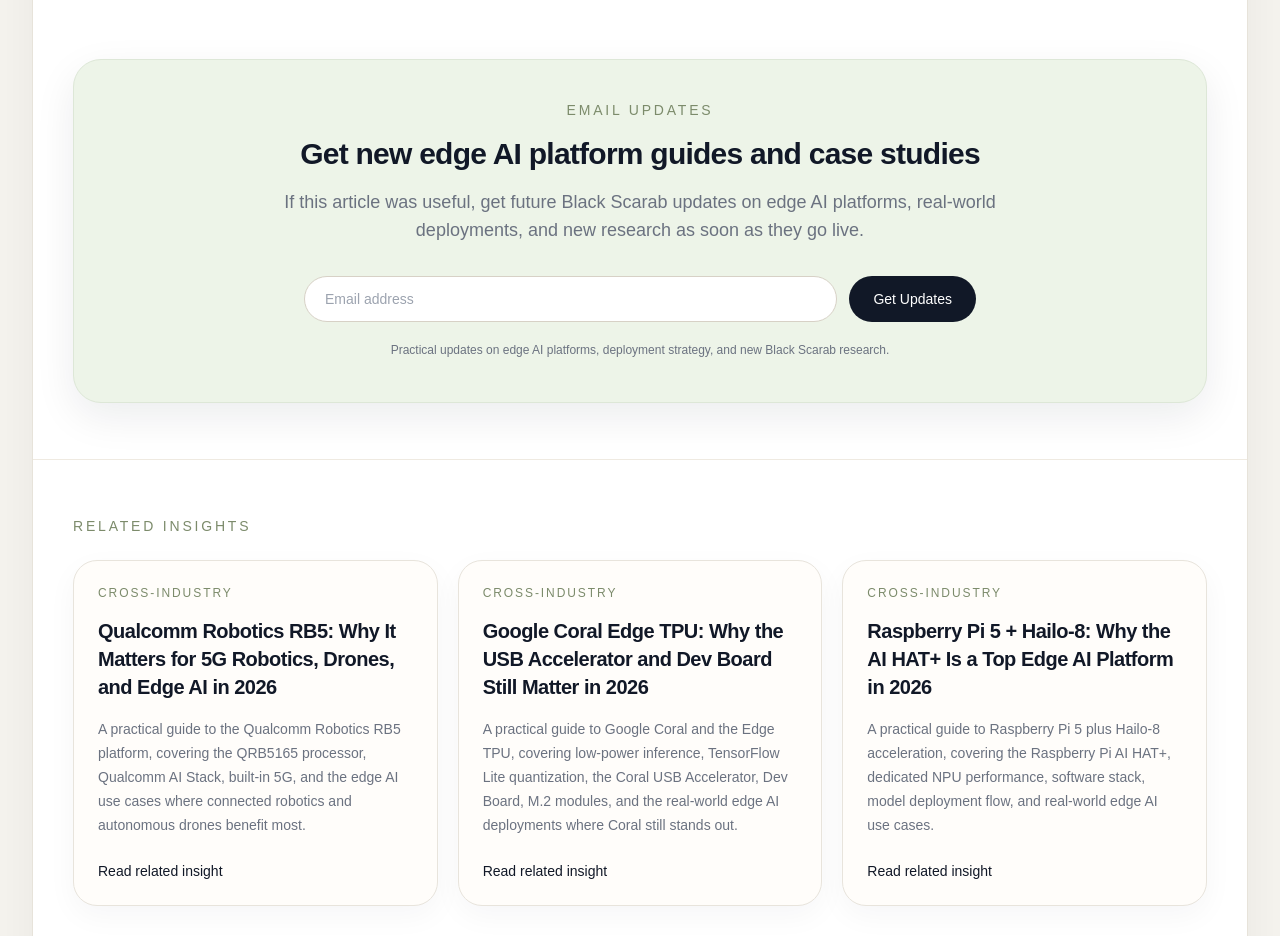
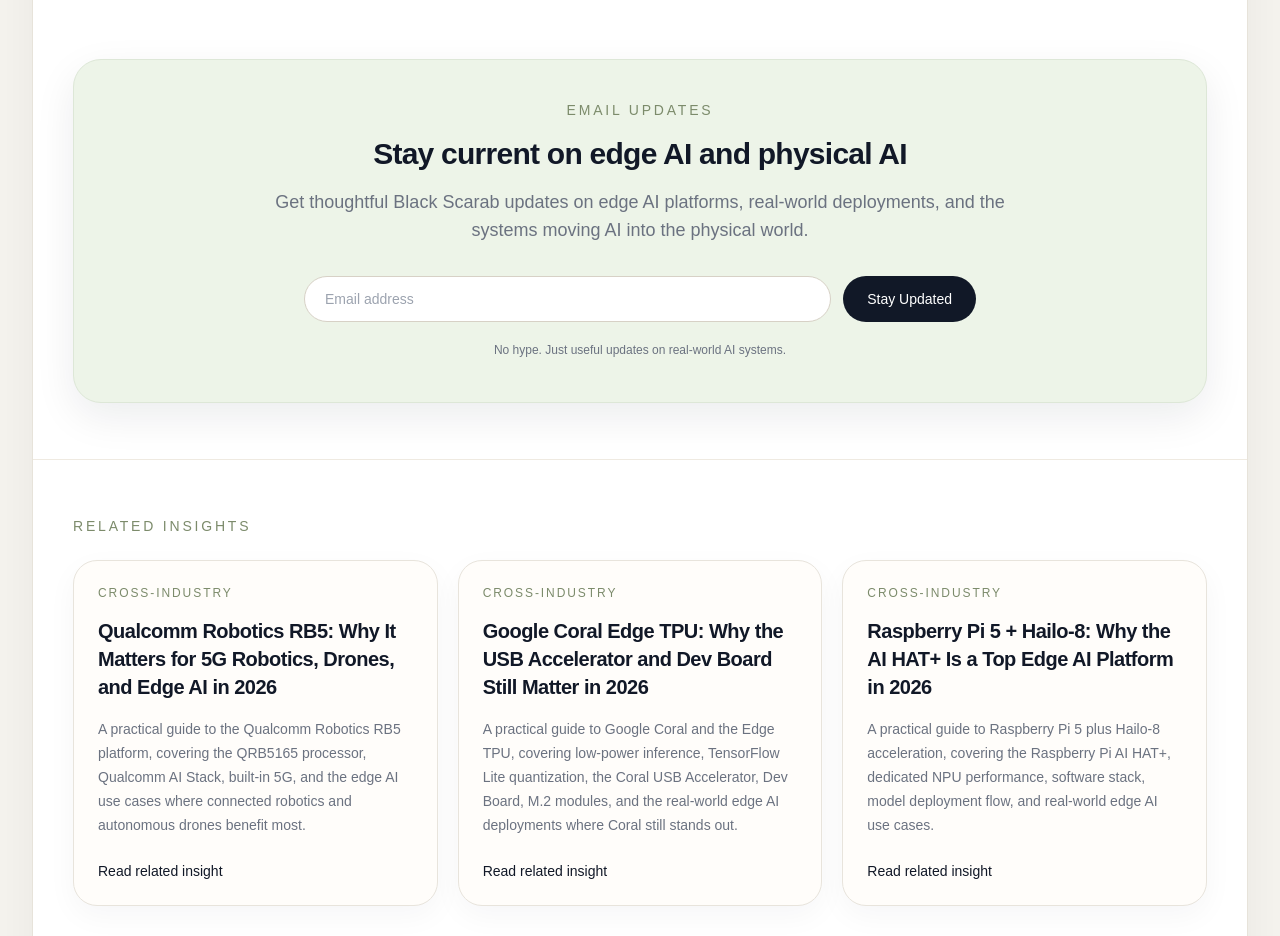
Before and after one commit to rgarci4444123/black-scarab-site, a Next.js app: page /insights/apple-mac-mini-local-llm-guide in a window 1280 px wide. Shown: the part 3180-4116 px from the top of the page. Built offline with nearby package versions, Linux system fonts and the light colour scheme.

Commit message:
Refine email signup messaging

```diff
--- a/app/insights/[slug]/page.tsx
+++ b/app/insights/[slug]/page.tsx
@@ -381,11 +381,7 @@
 
           <section className="px-6 pb-14 md:px-10">
             <div className="mx-auto max-w-6xl">
-              <EmailSignupCard
-                source={`insight:${article.slug}`}
-                title="Get new edge AI platform guides and case studies"
-                description="If this article was useful, get future Black Scarab updates on edge AI platforms, real-world deployments, and new research as soon as they go live."
-              />
+              <EmailSignupCard source={`insight:${article.slug}`} />
             </div>
           </section>
 
--- a/app/insights/page.tsx
+++ b/app/insights/page.tsx
@@ -80,11 +80,7 @@
 
         <section className="border-t border-[#efeae1] px-6 py-14 md:px-10">
           <div className="mx-auto max-w-5xl">
-            <EmailSignupCard
-              source="insights-index"
-              title="Get new Black Scarab edge AI updates"
-              description="Subscribe for new platform guides, deployment insights, and real-world case studies as soon as they are published."
-            />
+            <EmailSignupCard source="insights-index" />
           </div>
         </section>
 
--- a/app/subscribe/thanks/page.tsx
+++ b/app/subscribe/thanks/page.tsx
@@ -35,7 +35,7 @@
             You&apos;re on the list
           </h1>
           <p className="mx-auto mt-5 max-w-2xl text-lg leading-8 text-[#6b7280]">
-            You&apos;ll get new Black Scarab updates on edge AI platforms, case studies, and deployment insights as new articles go live.
+            You&apos;ll get thoughtful updates on edge AI, physical AI, and real-world systems as new Black Scarab research goes live.
           </p>
           <div className="mt-8 flex flex-wrap items-center justify-center gap-4">
             <Link
--- a/components/email-signup-card.tsx
+++ b/components/email-signup-card.tsx
@@ -10,8 +10,8 @@
 
 export default function EmailSignupCard({
   source,
-  title = "Get new edge AI guides in your inbox",
-  description = "Get Black Scarab updates on edge AI platforms, case studies, and deployment insights as new articles go live.",
+  title = "Stay current on edge AI and physical AI",
+  description = "Get thoughtful Black Scarab updates on edge AI platforms, real-world deployments, and the systems moving AI into the physical world.",
   compact = false,
 }: EmailSignupCardProps) {
   const formAction = process.env.NEWSLETTER_FORM_ACTION ?? defaultAction;
@@ -67,12 +67,12 @@
           type="submit"
           className="rounded-full bg-[#111827] px-6 py-3 text-sm font-medium text-white transition hover:bg-[#1f2937]"
         >
-          Get Updates
+          Stay Updated
         </button>
       </form>
 
       <p className={compact ? "mt-3 text-xs leading-6 text-[#6b7280]" : "mt-4 text-center text-xs leading-6 text-[#6b7280]"}>
-        Practical updates on edge AI platforms, deployment strategy, and new Black Scarab research.
+        No hype. Just useful updates on real-world AI systems.
       </p>
     </section>
   );
```
